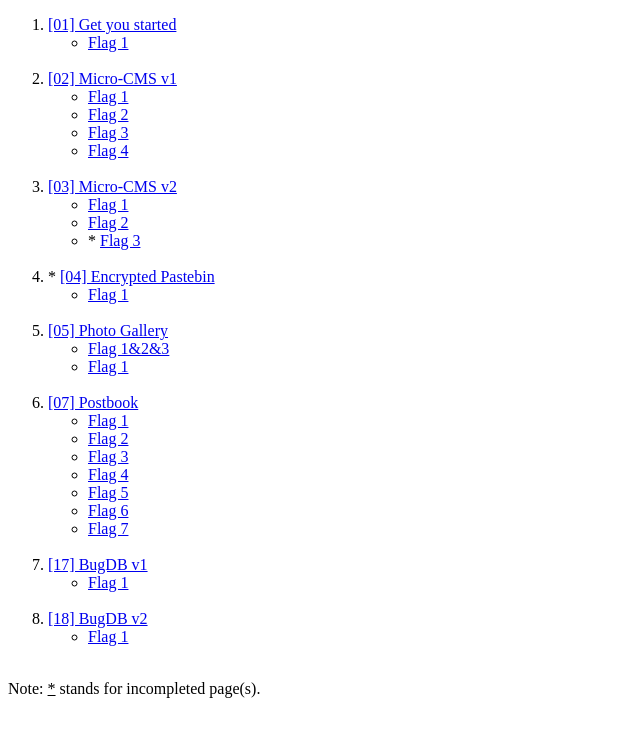
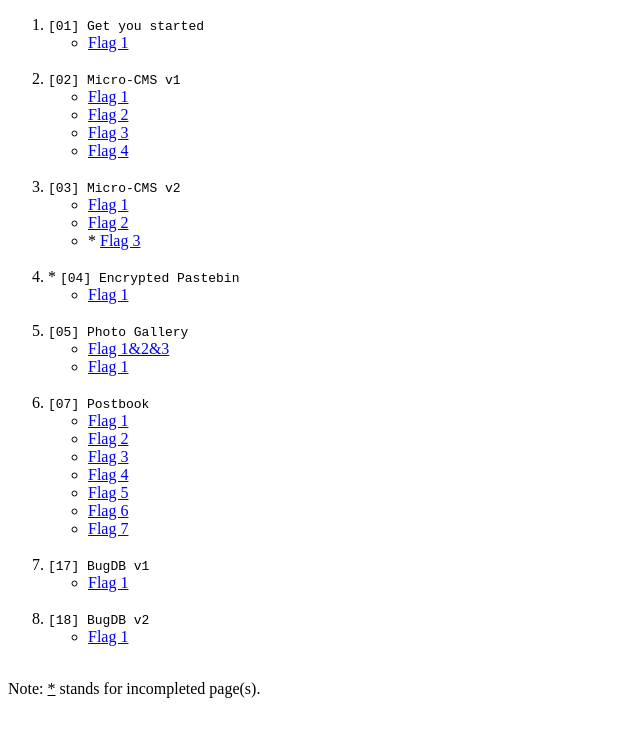
Before and after one commit to MahdiMohammadiha/hacker101, a plain HTML site: page index.html in a window 1280 px wide. Shown: the whole page, without its empty margins (0-640 px from the left). Drawn offline with Linux system fonts and the light colour scheme.

Commit message:
directory links removed

```diff
--- a/index.html
+++ b/index.html
@@ -10,7 +10,9 @@
 <body style="text-decoration: none;">
     <ol>
         <li>
-            <a href="./[01] Get you started/">[01] Get you started</a>
+            <code>
+                [01] Get you started
+            </code>
             <ul>
                 <li>
                     <a href="./[01] Get you started/flag01.html">Flag 1</a>
@@ -19,7 +21,9 @@
             <br>
         </li>
         <li>
-            <a href="./[02] Micro-CMS v1/">[02] Micro-CMS v1</a>
+            <code>
+                [02] Micro-CMS v1
+            </code>
             <ul>
                 <li>
                     <a href="./[02] Micro-CMS v1/flag01.html">Flag 1</a>
@@ -37,7 +41,9 @@
             <br>
         </li>
         <li>
-            <a href="./[03] Micro-CMS v2/">[03] Micro-CMS v2</a>
+            <code>
+                [03] Micro-CMS v2
+            </code>
             <ul>
                 <li>
                     <a href="./[03] Micro-CMS v2/flag01.html">Flag 1</a>
@@ -54,7 +60,9 @@
         </li>
         <li>
             *
-            <a href="./[04] Encrypted Pastebin/">[04] Encrypted Pastebin</a>
+            <code>
+                [04] Encrypted Pastebin
+            </code>
             <ul>
                 <li>
                     <a href="./[04] Encrypted Pastebin/flag01.html">Flag 1</a>
@@ -63,7 +71,9 @@
             <br>
         </li>
         <li>
-            <a href="./[05] Photo Gallery/">[05] Photo Gallery</a>
+            <code>
+                [05] Photo Gallery
+            </code>
             <ul>
                 <li>
                     <a href="./[05] Photo Gallery/flag_.html">Flag 1&2&3</a>
@@ -75,7 +85,9 @@
             <br>
         </li>
         <li>
-            <a href="./[07] Postbook/">[07] Postbook</a>
+            <code>
+                [07] Postbook
+            </code>
             <ul>
                 <li>
                     <a href="./[07] Postbook/flag01.html">Flag 1</a>
@@ -102,7 +114,9 @@
             <br>
         </li>
         <li>
-            <a href="./[17] BugDB v1/">[17] BugDB v1</a>
+            <code>
+                [17] BugDB v1
+            </code>
             <ul>
                 <li>
                     <a href="./[17] BugDB v1/flag01.html">Flag 1</a>
@@ -111,7 +125,9 @@
             <br>
         </li>
         <li>
-            <a href="./[18] BugDB v2/">[18] BugDB v2</a>
+            <code>
+                [18] BugDB v2
+            </code>
             <ul>
                 <li>
                     <a href="./[18] BugDB v2/flag01.html">Flag 1</a>
```
